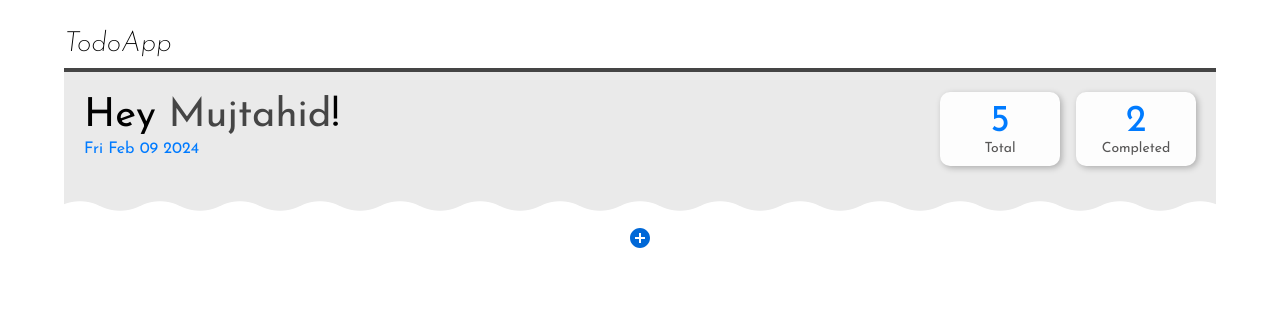
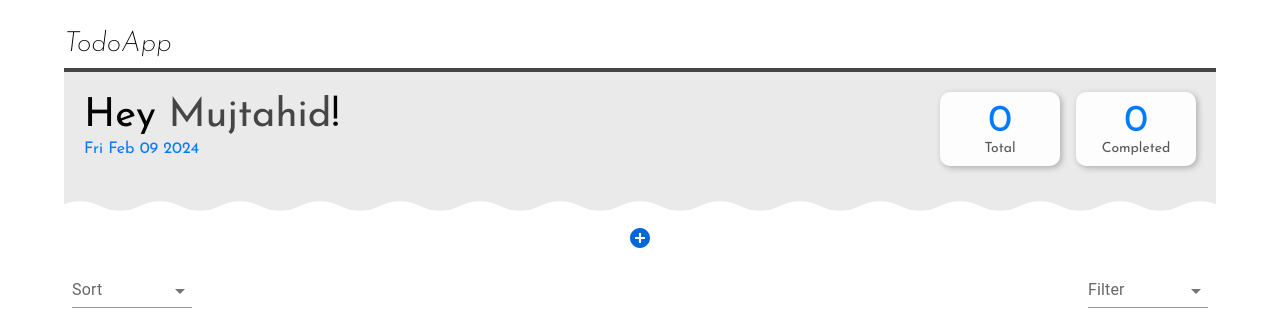
Before and after one commit to mujtahid705/TodoApp, a React (Create React App) app: page / in a window 1280 px wide. Shown: the top 334 px of the page. Built offline with nearby package versions, Linux system fonts and the light colour scheme.

Commit message:
filter integrated

```diff
--- a/src/components/Pages/Home/Body.js
+++ b/src/components/Pages/Home/Body.js
@@ -1,4 +1,4 @@
-import { useState } from "react";
+import { useEffect, useState } from "react";
 import TaskCard from "../../UI/TaskCard";
 import styles from "./Body.module.css";
 import { style } from "../../../modal-style";
@@ -17,6 +17,10 @@ import { homepageActions } from "../../../redux/homepage-slice";
 const Body = () => {
   const dispatch = useDispatch();
   const [open, setOpen] = useState(false);
+  const [sort, setSort] = useState("");
+  const [filter, setFilter] = useState("");
+  const [taskDisplay, setTaskDisplay] = useState([]);
+
   const [priority, setPriority] = useState("");
   const [title, setTitle] = useState("");
   const [description, setDescription] = useState("");
@@ -33,7 +37,6 @@ const Body = () => {
     };
 
     const newData = [...taskData, data];
-    console.log(newData);
 
     dispatch(homepageActions.setTasks(newData));
     dispatch(homepageActions.increaseID());
@@ -43,14 +46,65 @@ const Body = () => {
     setOpen(false);
   };
 
+  // Filter Implementation
+  useEffect(() => {
+    if (filter === "") {
+      setTaskDisplay(taskData);
+    } else {
+      const temp = taskData.filter((item) => item.priority === filter);
+      setTaskDisplay(temp);
+    }
+  }, [filter, taskData]);
+
+  // Sort Implementation
+  useEffect(() => {}, [sort, taskData]);
+
   return (
     <>
       <div className={styles.addBtnCon} onClick={() => setOpen(true)}>
         <AddCircleIcon className={styles.addBtn} />
       </div>
 
+      <div className={styles.sort_filter}>
+        <FormControl variant="standard" sx={{ m: 1, minWidth: 120 }}>
+          <InputLabel id="demo-simple-select-standard-label">Sort</InputLabel>
+          <Select
+            labelId="demo-simple-select-standard-label"
+            id="demo-simple-select-standard"
+            value={sort}
+            onChange={(e) => setSort(e.target.value)}
+            label="Sort"
+          >
+            <MenuItem value="">
+              <em>None</em>
+            </MenuItem>
+            <MenuItem value="name">By Name</MenuItem>
+            <MenuItem value="date">By Date</MenuItem>
+            <MenuItem value="priority">By Proiority</MenuItem>
+          </Select>
+        </FormControl>
+
+        <FormControl variant="standard" sx={{ m: 1, minWidth: 120 }}>
+          <InputLabel id="demo-simple-select-standard-label">Filter</InputLabel>
+          <Select
+            labelId="demo-simple-select-standard-label"
+            id="demo-simple-select-standard"
+            value={filter}
+            onChange={(e) => setFilter(e.target.value)}
+            label="Filter"
+          >
+            <MenuItem value="">
+              <em>None</em>
+            </MenuItem>
+            <MenuItem value="High">High</MenuItem>
+            <MenuItem value="Medium">Medium</MenuItem>
+            <MenuItem value="Low">Low</MenuItem>
+          </Select>
+        </FormControl>
+      </div>
+
       <div className={styles.tasks}>
-        {taskData.map((task) => (
+        {taskDisplay.map((task) => (
           <TaskCard
             key={task.id}
             idProp={task.id}
--- a/src/components/Pages/Home/Body.module.css
+++ b/src/components/Pages/Home/Body.module.css
@@ -4,10 +4,20 @@
   align-items: center;
 }
 
+/* .MuiSvgIcon-root {
+  font-size: 50px;
+} */
+
 .addBtn {
   font-size: 50px;
   color: var(--primary-dark);
   cursor: pointer;
+}
+
+.sort_filter {
+  display: flex;
+  justify-content: space-between;
+  align-items: center;
 }
 
 .tasks {
--- a/src/components/Pages/Home/Header.js
+++ b/src/components/Pages/Home/Header.js
@@ -1,21 +1,26 @@
 import styles from "./Header.module.css";
 import Card from "../../UI/Card";
+import { useSelector } from "react-redux";
 
 const Header = () => {
   const currentDate = new Date();
   const formattedDate = currentDate.toDateString();
+
+  const taskData = useSelector((state) => state.homepage.tasks);
+  const completed = useSelector((state) => state.homepage.completedTask);
+  const userName = useSelector((state) => state.homepage.userName);
   return (
     <>
       <div className={styles.container}>
         <div className={styles.sec1}>
           <p className={styles.welcomeTxt}>
-            Hey <span className={styles.name}>Mujtahid</span>!
+            Hey <span className={styles.name}>{userName}</span>!
           </p>
           <p className={styles.date}>{formattedDate}</p>
         </div>
         <div className={styles.sec2}>
-          <Card name="Total" num={5} />
-          <Card name="Completed" num={2} />
+          <Card name="Total" num={taskData.length} />
+          <Card name="Completed" num={completed} />
         </div>
       </div>
     </>
--- a/src/redux/homepage-slice.js
+++ b/src/redux/homepage-slice.js
@@ -1,8 +1,10 @@
 import { createSlice } from "@reduxjs/toolkit";
 
 const initialState = {
+  userName: "Mujtahid",
   tasks: [],
   id: 0,
+  completedTask: 0,
 };
 
 export const homepageSlice = createSlice({
```
